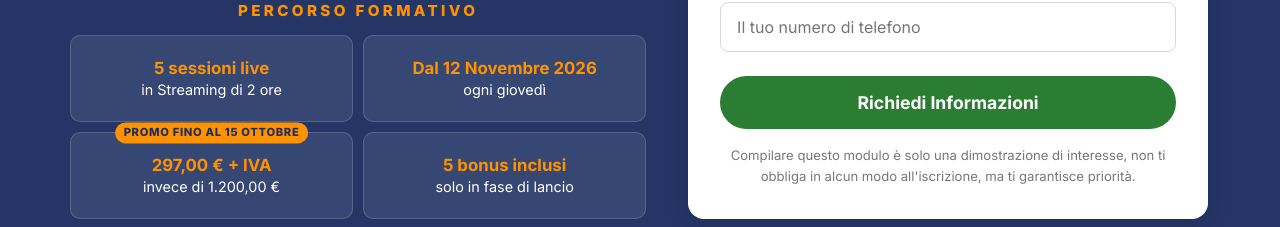
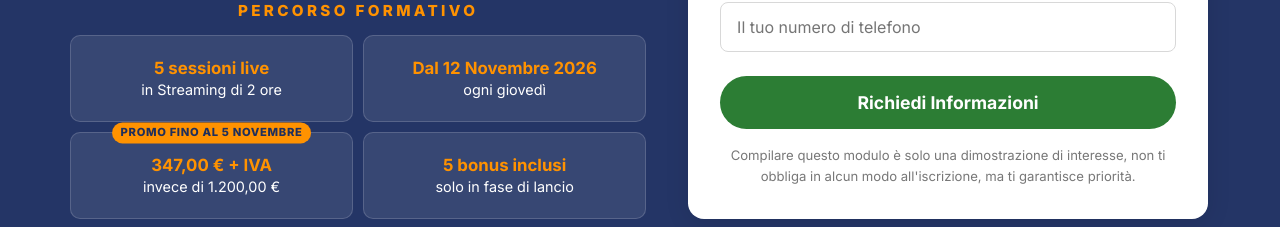
Before and after one commit to innovazionepmi/FP-Landing, a Next.js app: page /captureonepro in a window 1280 px wide. Shown: the part 559-786 px from the top of the page. Built offline with nearby package versions, Linux system fonts and the light colour scheme.

Commit message:
feat: promo captureonepro 347 euro fino al 5 novembre

```diff
--- a/components/captureonepro/Hero.tsx
+++ b/components/captureonepro/Hero.tsx
@@ -41,9 +41,9 @@ export default function Hero() {
               </div>
               <div className={s.fact}>
                 <span className={s.promo}>
-                  Promo fino al <span className={s.nowrap}>15 Ottobre</span>
+                  Promo fino al <span className={s.nowrap}>5 Novembre</span>
                 </span>
-                <strong>297,00 € + IVA</strong>invece di 1.200,00 €
+                <strong>347,00 € + IVA</strong>invece di 1.200,00 €
               </div>
               <div className={s.fact}>
                 <strong>5 bonus inclusi</strong>solo in fase di lancio
--- a/components/captureonepro/Pricing.tsx
+++ b/components/captureonepro/Pricing.tsx
@@ -65,7 +65,7 @@ export default function Pricing() {
               ))}
             </ul>
             <p className={s.priceOld}>a soli 1.200,00 euro + IVA</p>
-            <p className={s.priceNew}>a soli 297,00 euro + IVA</p>
+            <p className={s.priceNew}>a soli 347,00 euro + IVA</p>
           </div>
 
           <div className={`${s.narrow} ${s.prose}`}>
@@ -86,7 +86,7 @@ export default function Pricing() {
             </p>
           </div>
           <div className={s.alert} style={{ marginTop: 28 }}>
-            ATTENZIONE: la promo di lancio termina il 15 Ottobre
+            ATTENZIONE: la promo di lancio termina il 5 Novembre
           </div>
         </div>
       </section>
```
